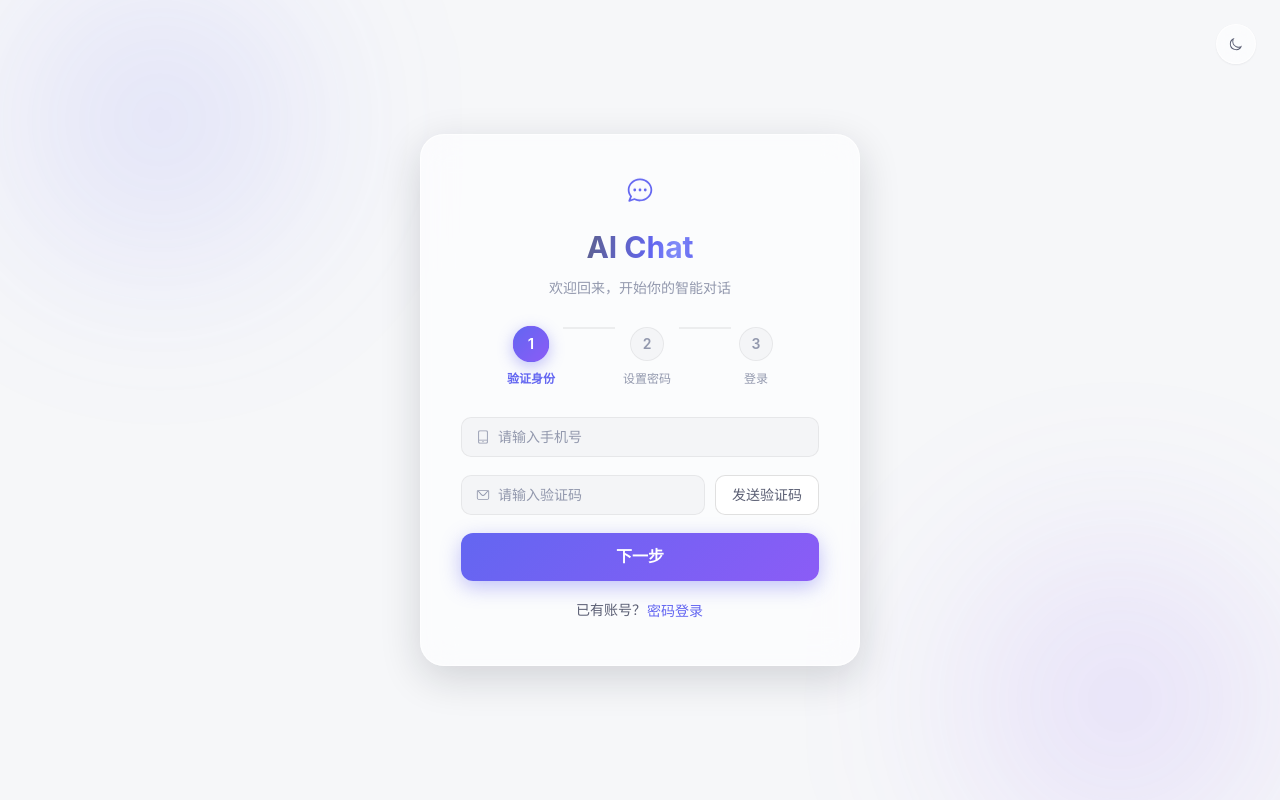
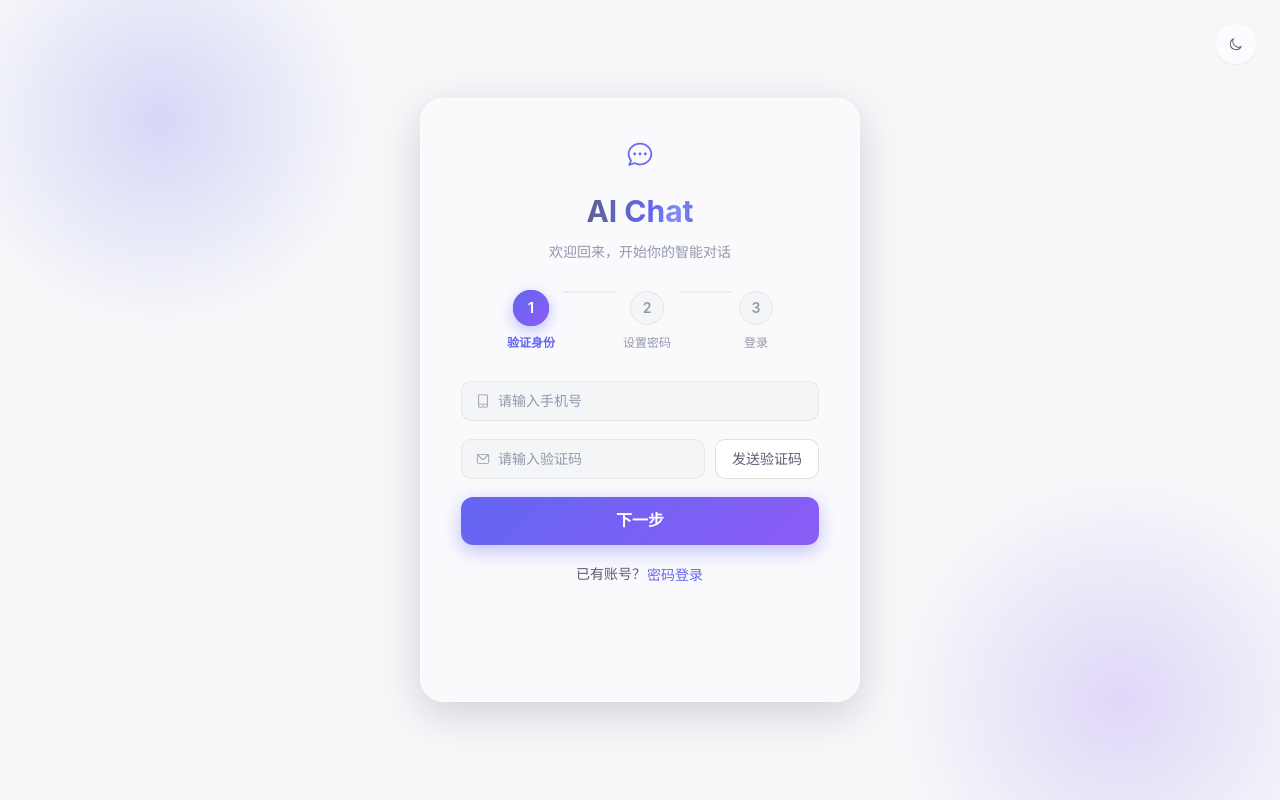
Before and after one commit to steam233steam/ai-chat-frontend, a Vue app: page /login in a window 1280 px wide. Built offline with nearby package versions, Linux system fonts and the light colour scheme.

Commit message:
perf(login): 去掉面板 backdrop-filter 与光斑 blur，固定卡片高度

```diff
--- a/src/assets/design.css
+++ b/src/assets/design.css
@@ -63,6 +63,8 @@ html[data-theme='light'] {
   --glass-bg: rgba(255, 255, 255, 0.6);
   --glass-border: rgba(255, 255, 255, 0.7);
   --glass-blur: blur(16px) saturate(160%);
+  /* 不透明的"玻璃"底色：给大面板用，避免每帧重新采样背景 */
+  --glass-solid: rgba(250, 250, 253, 0.92);
 
   /* 强调/语义 */
   --color-success: #22c55e;
@@ -122,6 +124,7 @@ html[data-theme='dark'] {
   --glass-bg: rgba(22, 23, 31, 0.6);
   --glass-border: rgba(255, 255, 255, 0.08);
   --glass-blur: blur(16px) saturate(140%);
+  --glass-solid: rgba(24, 26, 36, 0.94);
 
   --decor-blob-1: radial-gradient(circle at 20% 20%, rgba(99, 102, 241, 0.28), transparent 45%);
   --decor-blob-2: radial-gradient(circle at 80% 80%, rgba(168, 85, 247, 0.24), transparent 45%);
--- a/src/views/login/index.vue
+++ b/src/views/login/index.vue
@@ -693,11 +693,10 @@ onUnmounted(() => {
   overflow: hidden;
 }
 
-/* 背景渐变光斑 */
+/* 背景渐变光斑：用径向渐变本身做出柔和边缘，不再叠加 filter: blur() */
 .login-blob {
   position: absolute;
   border-radius: 50%;
-  filter: blur(90px);
   opacity: 0.55;
   pointer-events: none;
 }
@@ -745,14 +744,15 @@ onUnmounted(() => {
   width: 440px;
   max-width: 92vw;
   padding: 44px 40px;
-  background: var(--glass-bg);
-  backdrop-filter: var(--glass-blur);
-  -webkit-backdrop-filter: var(--glass-blur);
+  /* 不再用 backdrop-filter：面板背后有大面积模糊光斑，每次重绘都要重新采样，
+     低端机上是切页/切表单卡顿的主因。改成接近不透明的底色，视觉几乎无差异。 */
+  background: var(--glass-solid, var(--glass-bg));
   border: 1px solid var(--glass-border);
   border-radius: 24px;
   box-shadow: var(--shadow-lg);
   position: relative;
   z-index: 1;
+  contain: layout paint;
 }
 
 .login-box-enter {
@@ -942,9 +942,12 @@ onUnmounted(() => {
   font-weight: 500;
 }
 
-/* 步骤面板：1/3 用 v-show 常驻，切换不重建 DOM */
+/* 步骤面板：1/3 用 v-show 常驻，切换不重建 DOM；
+   min-height 固定住卡片高度，避免切换时整页（含光斑）重新布局 */
 .login-step-panels {
   position: relative;
+  min-height: 276px;
+  contain: layout;
 }
 
 /* 输入框样式跟随主题 */
```
